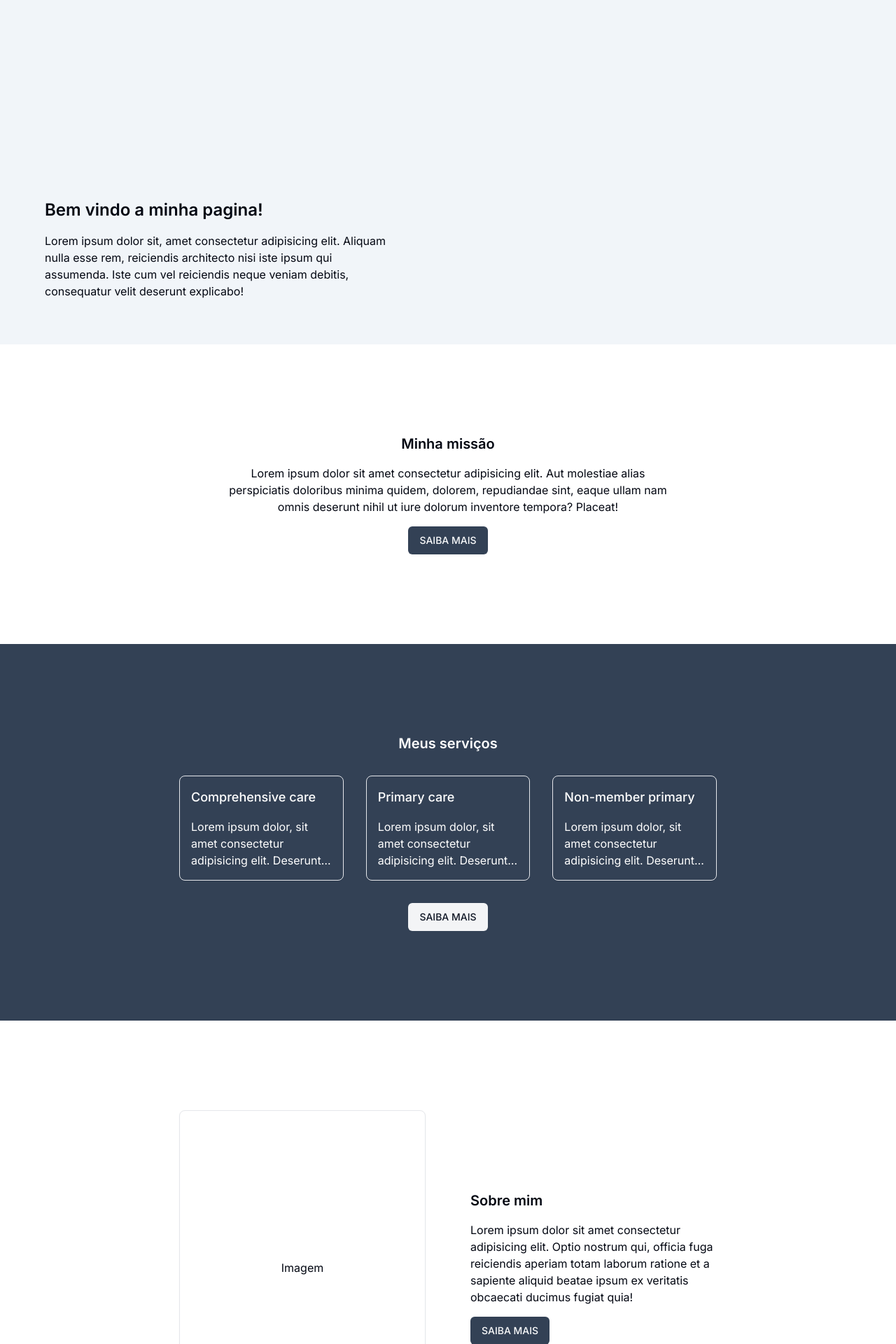
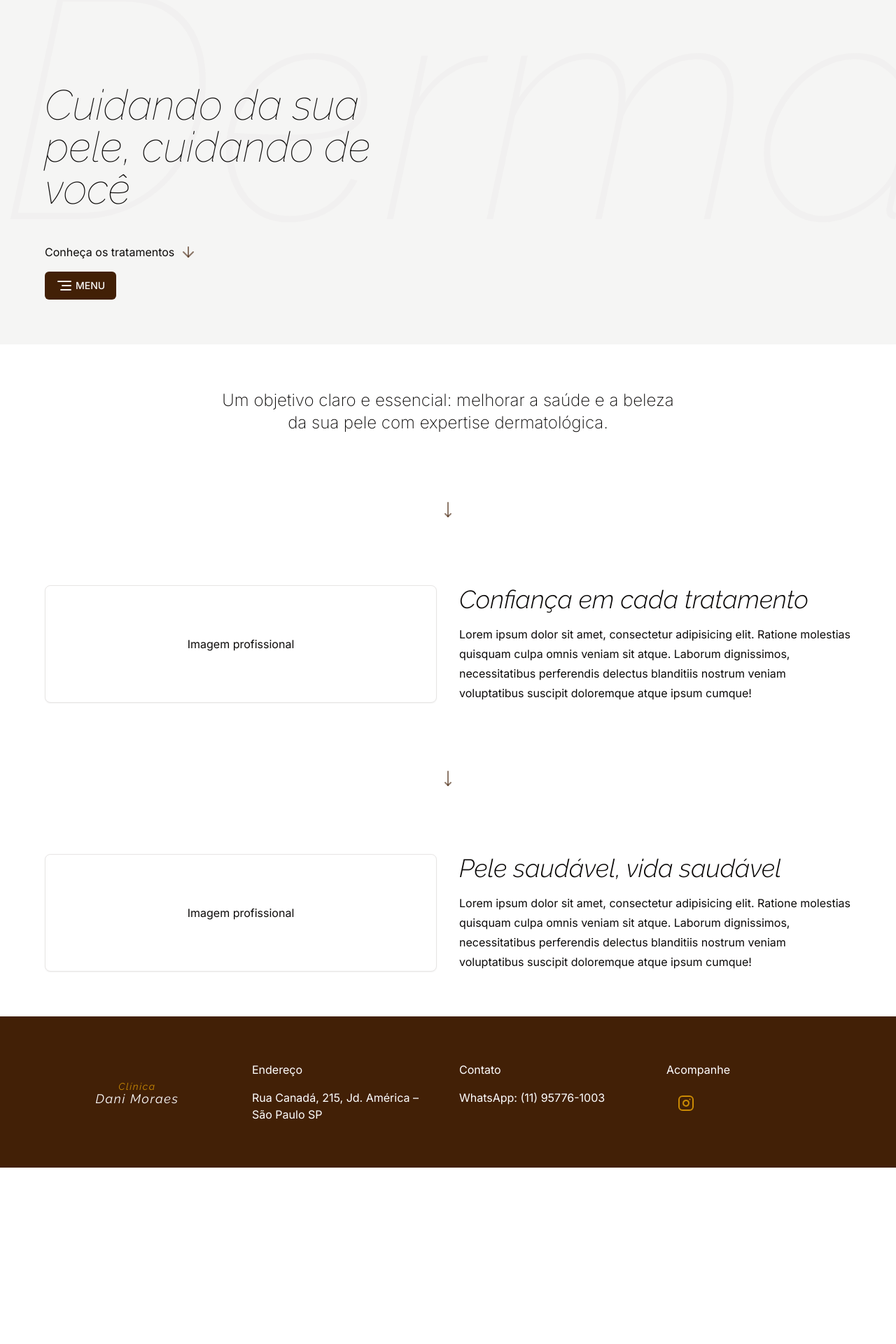
Before and after one commit to GabrielOtsugua/dani-portfolio, a Next.js app: page / in a window 1280 px wide. Shown: the part 180-2100 px from the top of the page at 70% size. After the commit the page ends 1848 px from the top, so only its background shows below. Built offline with nearby package versions, Linux system fonts and the light colour scheme.

Commit message:
alterar tema e estrutura

```diff
--- a/package.json
+++ b/package.json
@@ -9,6 +9,7 @@
     "lint": "next lint"
   },
   "dependencies": {
+    "@radix-ui/react-separator": "^1.1.0",
     "@radix-ui/react-slot": "^1.1.0",
     "class-variance-authority": "^0.7.0",
     "clsx": "^2.1.1",
--- a/src/app/globals.css
+++ b/src/app/globals.css
@@ -1,3 +1,5 @@
+@import url("https://fonts.googleapis.com/css2?family=Raleway:ital,wght@0,100..900;1,100..900&display=swap");
+
 @tailwind base;
 @tailwind components;
 @tailwind utilities;
@@ -5,24 +7,24 @@
 @layer base {
   :root {
     --background: 0 0% 100%;
-    --foreground: 224 71.4% 4.1%;
+    --foreground: 20 14.3% 4.1%;
     --card: 0 0% 100%;
-    --card-foreground: 224 71.4% 4.1%;
+    --card-foreground: 20 14.3% 4.1%;
     --popover: 0 0% 100%;
-    --popover-foreground: 224 71.4% 4.1%;
-    --primary: 220.9 39.3% 11%;
-    --primary-foreground: 210 20% 98%;
-    --secondary: 220 14.3% 95.9%;
-    --secondary-foreground: 220.9 39.3% 11%;
-    --muted: 220 14.3% 95.9%;
-    --muted-foreground: 220 8.9% 46.1%;
-    --accent: 220 14.3% 95.9%;
-    --accent-foreground: 220.9 39.3% 11%;
+    --popover-foreground: 20 14.3% 4.1%;
+    --primary: 24 9.8% 10%;
+    --primary-foreground: 60 9.1% 97.8%;
+    --secondary: 60 4.8% 95.9%;
+    --secondary-foreground: 24 9.8% 10%;
+    --muted: 60 4.8% 95.9%;
+    --muted-foreground: 25 5.3% 44.7%;
+    --accent: 60 4.8% 95.9%;
+    --accent-foreground: 24 9.8% 10%;
     --destructive: 0 84.2% 60.2%;
-    --destructive-foreground: 210 20% 98%;
-    --border: 220 13% 91%;
-    --input: 220 13% 91%;
-    --ring: 224 71.4% 4.1%;
+    --destructive-foreground: 60 9.1% 97.8%;
+    --border: 20 5.9% 90%;
+    --input: 20 5.9% 90%;
+    --ring: 20 14.3% 4.1%;
     --radius: 0.5rem;
     --chart-1: 12 76% 61%;
     --chart-2: 173 58% 39%;
@@ -32,25 +34,25 @@
   }
 
   .dark {
-    --background: 224 71.4% 4.1%;
-    --foreground: 210 20% 98%;
-    --card: 224 71.4% 4.1%;
-    --card-foreground: 210 20% 98%;
-    --popover: 224 71.4% 4.1%;
-    --popover-foreground: 210 20% 98%;
-    --primary: 210 20% 98%;
-    --primary-foreground: 220.9 39.3% 11%;
-    --secondary: 215 27.9% 16.9%;
-    --secondary-foreground: 210 20% 98%;
-    --muted: 215 27.9% 16.9%;
-    --muted-foreground: 217.9 10.6% 64.9%;
-    --accent: 215 27.9% 16.9%;
-    --accent-foreground: 210 20% 98%;
+    --background: 20 14.3% 4.1%;
+    --foreground: 60 9.1% 97.8%;
+    --card: 20 14.3% 4.1%;
+    --card-foreground: 60 9.1% 97.8%;
+    --popover: 20 14.3% 4.1%;
+    --popover-foreground: 60 9.1% 97.8%;
+    --primary: 60 9.1% 97.8%;
+    --primary-foreground: 24 9.8% 10%;
+    --secondary: 12 6.5% 15.1%;
+    --secondary-foreground: 60 9.1% 97.8%;
+    --muted: 12 6.5% 15.1%;
+    --muted-foreground: 24 5.4% 63.9%;
+    --accent: 12 6.5% 15.1%;
+    --accent-foreground: 60 9.1% 97.8%;
     --destructive: 0 62.8% 30.6%;
-    --destructive-foreground: 210 20% 98%;
-    --border: 215 27.9% 16.9%;
-    --input: 215 27.9% 16.9%;
-    --ring: 216 12.2% 83.9%;
+    --destructive-foreground: 60 9.1% 97.8%;
+    --border: 12 6.5% 15.1%;
+    --input: 12 6.5% 15.1%;
+    --ring: 24 5.7% 82.9%;
     --chart-1: 220 70% 50%;
     --chart-2: 160 60% 45%;
     --chart-3: 30 80% 55%;
--- a/src/app/layout.tsx
+++ b/src/app/layout.tsx
@@ -20,7 +20,7 @@ export default function RootLayout({
       <body className={inter.className}>
         <Header />
 
-        <main>{children}</main>
+        <main className="overflow-x-hidden">{children}</main>
       </body>
     </html>
   );
--- a/src/app/page.tsx
+++ b/src/app/page.tsx
@@ -1,94 +1,106 @@
+import Logo from "@/components/Logo";
 import { Button } from "@/components/ui/button";
 import { Card } from "@/components/ui/card";
+import {
+  AlignRight,
+  ArrowDown,
+  ArrowRight,
+  Instagram,
+  MoveDown,
+  MoveDownLeft,
+  MoveDownRight,
+  MoveRight,
+} from "lucide-react";
 
 export default function Home() {
   return (
     <div>
-      <div className="bg-slate-100 w-full h-[600px] p-16 flex flex-col items-start justify-end">
-        <span className="w-[500px] flex flex-col items-start gap-4">
-          <p className="text-2xl font-semibold">Bem vindo a minha pagina!</p>
-          <p>
-            Lorem ipsum dolor sit, amet consectetur adipisicing elit. Aliquam
-            nulla esse rem, reiciendis architecto nisi iste ipsum qui assumenda.
-            Iste cum vel reiciendis neque veniam debitis, consequatur velit
-            deserunt explicabo!
+      <div className="relative bg-stone-100 w-full h-[600px] p-16 flex flex-col items-start justify-end">
+        <em className="absolute bottom-0 left-0 z-0 font-custom font-thin text-[450px] text-stone-200/30">
+          Dermatologista
+        </em>
+
+        <span className="w-[500px] flex flex-col items-start gap-4 z-10">
+          <em className="text-6xl font-custom font-thin">
+            Cuidando da sua pele, cuidando de você
+          </em>
+          <p className="flex gap-2 mt-8">
+            Conheça os tratamentos <ArrowDown className="text-main/60" />
           </p>
+          <Button className="gap-1 w-">
+            <AlignRight /> MENU
+          </Button>
         </span>
       </div>
 
-      <div className="w-full flex flex-col justify-center items-center gap-4 px-64 py-32">
-        <p className="text-xl font-semibold">Minha missão</p>
-        <p className="text-center px-16">
-          Lorem ipsum dolor sit amet consectetur adipisicing elit. Aut molestiae
-          alias perspiciatis doloribus minima quidem, dolorem, repudiandae sint,
-          eaque ullam nam omnis deserunt nihil ut iure dolorum inventore
-          tempora? Placeat!
+      <div className="flex flex-col items-center gap-8 p-16">
+        <p className="text-2xl w-[650px] text-center font-extralight">
+          Um objetivo claro e essencial: melhorar a saúde e a beleza da sua pele
+          com expertise dermatológica.
         </p>
-        <Button>SAIBA MAIS</Button>
       </div>
 
-      <div className="bg-slate-700 w-full text-background flex flex-col justify-center items-center gap-8 px-64 py-32">
-        <p className="text-xl font-semibold">Meus serviços</p>
-        <div className="grid grid-cols-3 gap-8">
-          <Card className="bg-transparent text-background p-4">
-            <p className="text-lg mb-4 font-medium">Comprehensive care</p>
-            <p className="line-clamp-3">
-              Lorem ipsum dolor, sit amet consectetur adipisicing elit. Deserunt
-              exercitationem, minus alias nulla.
-            </p>
-          </Card>
-          <Card className="bg-transparent text-background p-4">
-            <p className="text-lg mb-4 font-medium">Primary care</p>
-            <p className="line-clamp-3">
-              Lorem ipsum dolor, sit amet consectetur adipisicing elit. Deserunt
-              exercitationem, minus alias nulla.
-            </p>
-          </Card>
-          <Card className="bg-transparent text-background p-4">
-            <p className="text-lg mb-4 font-medium">Non-member primary</p>
-            <p className="line-clamp-3">
-              Lorem ipsum dolor, sit amet consectetur adipisicing elit. Deserunt
-              exercitationem, minus alias nulla.
-            </p>
-          </Card>
-        </div>
-        <Button variant={"secondary"}>SAIBA MAIS</Button>
-      </div>
+      <MoveDown className="w-full my-8 text-main/60" />
 
-      <div className="w-full grid grid-cols-2 gap-16 px-64 py-32 items-center">
-        <div>
-          <Card className="h-[450px] flex justify-center items-center">
-            Imagem
-          </Card>
-        </div>
-        <div className="flex flex-col items-start gap-4">
-          <p className="text-xl font-semibold">Sobre mim</p>
-          <p>
-            Lorem ipsum dolor sit amet consectetur adipisicing elit. Optio
-            nostrum qui, officia fuga reiciendis aperiam totam laborum ratione
-            et a sapiente aliquid beatae ipsum ex veritatis obcaecati ducimus
-            fugiat quia!
+      <div className="grid grid-cols-2 p-16 gap-8">
+        <Card className="flex justify-center items-center">
+          <p>Imagem profissional</p>
+        </Card>
+        <div className="space-y-4">
+          <em className="text-4xl font-custom font-light">
+            Confiança em cada tratamento
+          </em>
+          <p className="leading-7">
+            Lorem ipsum dolor sit amet, consectetur adipisicing elit. Ratione
+            molestias quisquam culpa omnis veniam sit atque. Laborum
+            dignissimos, necessitatibus perferendis delectus blanditiis nostrum
+            veniam voluptatibus suscipit doloremque atque ipsum cumque!
           </p>
-          <Button>SAIBA MAIS</Button>
         </div>
       </div>
 
-      <footer className="relative w-full flex flex-col justify-center items-center gap-4 bg-slate-100 px-64 py-32">
-        <em className="text-xl font-semibold">
-          Cuidando da sua saúde com conhecimento e carinho
-        </em>
-        <p>Pronto para começar?</p>
-        <Button>AGENDAR UMA CONSULTA</Button>
+      <MoveDown className="w-full my-8 text-main/60" />
 
-        <div className="absolute flex justify-between items-end bottom-8 left-8 right-8">
-          <p>
-            <span className="text-yellow-600">Dra.</span> Dani Moraes -
-            Dermatologista
+      <div className="grid grid-cols-2 p-16 gap-8">
+        <Card className="flex justify-center items-center">
+          <p>Imagem profissional</p>
+        </Card>
+        <div className="space-y-4">
+          <em className="text-4xl font-custom font-light">
+            Pele saudável, vida saudável
+          </em>
+          <p className="leading-7">
+            Lorem ipsum dolor sit amet, consectetur adipisicing elit. Ratione
+            molestias quisquam culpa omnis veniam sit atque. Laborum
+            dignissimos, necessitatibus perferendis delectus blanditiis nostrum
+            veniam voluptatibus suscipit doloremque atque ipsum cumque!
           </p>
-          <p className="text-sm">
-            Direitos reservados <span className="text-yellow-600">&copy;</span>{" "}
-            2024
-          </p>
+        </div>
+      </div>
+
+      <footer className="grid grid-cols-4 bg-yellow-950 text-background gap-8 p-16">
+        <div className="flex justify-center items-center">
+          <em className="text-center font-custom tracking-widest">
+            <p className="text-sm text-yellow-600">Clínica</p>
+            <p className="text-lg leading-4">Dani Moraes</p>
+          </em>
+        </div>
+        <div>
+          <p className="mb-4">Endereço</p>
+          <p>Rua Canadá, 215, Jd. América – São Paulo SP</p>
+        </div>
+        <div>
+          <p className="mb-4">Contato</p>
+          <p>WhatsApp: (11) 95776-1003</p>
+        </div>
+        <div>
+          <p className="mb-4">Acompanhe</p>
+          <Button
+            variant={"ghost"}
+            className="rounded-full p-2 ml-2 text-yellow-600"
+          >
+            <Instagram />
+          </Button>
         </div>
       </footer>
     </div>
--- a/src/components/Header.tsx
+++ b/src/components/Header.tsx
@@ -1,8 +1,10 @@
 "use client";
 
-import { Instagram } from "lucide-react";
+import { AlignRight, AppWindow, Instagram, Menu } from "lucide-react";
 import { Button } from "./ui/button";
 import { useEffect, useState } from "react";
+import Logo from "./Logo";
+import { Separator } from "./ui/separator";
 
 export default function Header() {
   const [show, setShow] = useState(true);
@@ -31,22 +33,26 @@ export default function Header() {
 
   return (
     <header
-      className={`sticky top-0 hover:-top-20 backdrop-blur-sm bg-background/70 flex justify-between items-center px-16 py-4 transition duration-500 shadow ${
+      className={`sticky top-0 z-50 backdrop-blur-sm bg-background/80 flex justify-between items-center px-16 py-4 transition duration-500 shadow ${
         show ? "transform translate-y-0" : "transform -translate-y-full"
       }`}
     >
-      <nav className="flex items-center gap-4 text-xs">
-        <em className="text-lg mr-8 font-serif">
-          <span className="text-yellow-600">Dra.</span> Dani Moraes
-        </em>
-        <p className="text-yellow-600">SOBRE</p>
-        <p>SERVIÇOS</p>
-        <p>FAQS</p>
-        <p>CONTATO</p>
+      <nav className="flex items-center">
+        <Button
+          variant={"secondary"}
+          className="flex items-center gap-1 text-xs"
+        >
+          <AlignRight className="text-main/60" /> MENU
+        </Button>
+        <Separator orientation="vertical" className="h-8 mx-8 bg-stone-300" />
+        <Logo />
       </nav>
+
       <nav className="flex items-center gap-4">
-        <Instagram className="text-yellow-600" />
-        <Button className="">AGENDAR UMA CONSULTA</Button>
+        <Button variant={"ghost"} className="rounded-full p-2">
+          <Instagram className="text-main/60" />
+        </Button>
+        <Button>AGENDAR UMA CONSULTA</Button>
       </nav>
     </header>
   );
--- /dev/null
+++ b/src/components/Logo.tsx
@@ -0,0 +1,8 @@
+export default function Logo() {
+  return (
+    <em className="text-center font-custom tracking-widest">
+      <p className="text-sm text-main/60">Clínica</p>
+      <p className="text-lg leading-4">Dani Moraes</p>
+    </em>
+  );
+}
--- a/src/components/ui/button.tsx
+++ b/src/components/ui/button.tsx
@@ -9,7 +9,7 @@ const buttonVariants = cva(
   {
     variants: {
       variant: {
-        default: "bg-slate-700 text-primary-foreground hover:bg-slate-700/90",
+        default: "bg-main text-primary-foreground hover:bg-main/90",
         destructive:
           "bg-destructive text-destructive-foreground hover:bg-destructive/90",
         outline:
--- /dev/null
+++ b/src/components/ui/separator.tsx
@@ -0,0 +1,31 @@
+"use client"
+
+import * as React from "react"
+import * as SeparatorPrimitive from "@radix-ui/react-separator"
+
+import { cn } from "@/lib/utils"
+
+const Separator = React.forwardRef<
+  React.ElementRef<typeof SeparatorPrimitive.Root>,
+  React.ComponentPropsWithoutRef<typeof SeparatorPrimitive.Root>
+>(
+  (
+    { className, orientation = "horizontal", decorative = true, ...props },
+    ref
+  ) => (
+    <SeparatorPrimitive.Root
+      ref={ref}
+      decorative={decorative}
+      orientation={orientation}
+      className={cn(
+        "shrink-0 bg-border",
+        orientation === "horizontal" ? "h-[1px] w-full" : "h-full w-[1px]",
+        className
+      )}
+      {...props}
+    />
+  )
+)
+Separator.displayName = SeparatorPrimitive.Root.displayName
+
+export { Separator }
```
Also changed, not shown: tailwind.config.ts (+12 -8 lines), 1 other file (tests, documents, lock files or other folders).
